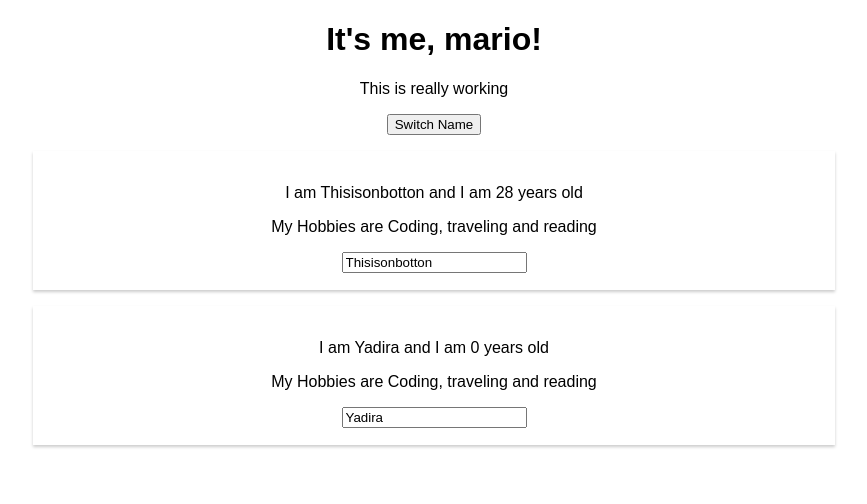
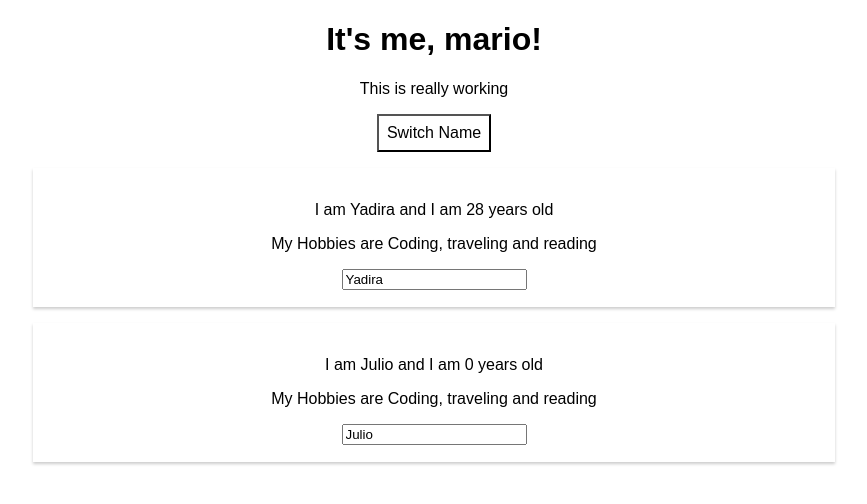
Before and after one commit to Hatemachine01/react-16, a React (Create React App) app: page / in a window 1280 px wide. Both pictures are taken after a click on the button "Switch Name". Shown: the top 504 px of the page, without its empty margins (206-1073 px from the left). Built offline with nearby package versions, Linux system fonts and the light colour scheme.

Commit message:
rendering content conditionally

```diff
--- a/src/App.js
+++ b/src/App.js
@@ -8,7 +8,16 @@ class App extends Component {
       {name: 'Yadira' , age: 28},
       {name: 'Julio' , age: 25},
       {name: 'Renata' , age: 0},
-    ]
+    ],
+    showPersons: false
+  }
+
+
+  togglePersonHandler = () => {
+
+    const doesShow = this.state.showPersons;
+    this.setState({showPersons: !doesShow});
+
   }
 
   switchNameHandler = (newName) => {
@@ -37,11 +46,25 @@ class App extends Component {
 
 
   render() {
+
+    const style = {
+      backgroundColor: 'white',
+      font: 'inherit',
+      border: '1x solid blue',
+      padding: '8px',
+      cursor: 'pointer'
+    };
     return (
       <div className="App">
         <h1> It's me, mario! </h1>
         <p> This is really working </p>
-        <button onClick ={this.switchNameHandler.bind(this, 'Thisisonbotton')}> Switch Name </button>
+        <button
+        style={style}
+        onClick ={this.togglePersonHandler.bind(this, 'Thisisonbotton')}> Switch Name
+        </button>
+
+        {this.state.showPersons ?
+        <div>
           <Person
             name={this.state.persons[0].name}
             age={this.state.persons[0].age}
@@ -50,13 +73,15 @@ class App extends Component {
 
           </Person>
 
+
           <Person
             name={this.state.persons[1].name}
             age={this.state.persons[2].age}
             click={this.switchNameHandler.bind(this, 'Thisisonp')}
             changed={this.nameChangeHandler}> My Hobbies are Coding, traveling and reading
-
           </Person>
+        </div> : null
+        }
       </div>
     );
   }
```
Lines whose indentation alone changed are shown as unchanged.
